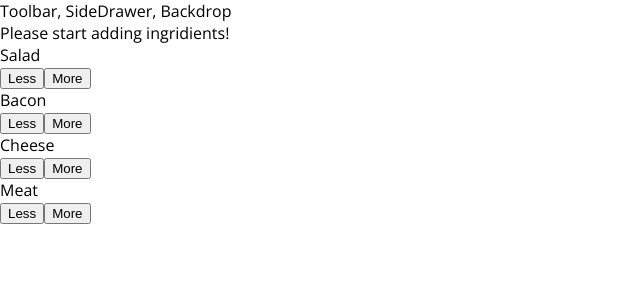
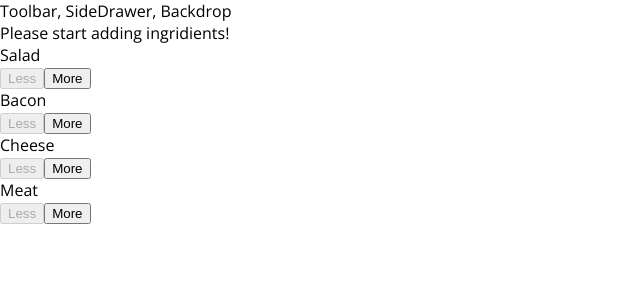
Before and after one commit to Aboramu/burger-builder, a React app: page / in a window 1280 px wide. Shown: the top 300 px of the page, without its empty margins (0-640 px from the left). Built offline with nearby package versions, Linux system fonts and the light colour scheme.

Commit message:
added connecting State to Build Controls an removing Ingredients Safely

```diff
--- a/src/components/Burger/build-controls/build-control/build-control.js
+++ b/src/components/Burger/build-controls/build-control/build-control.js
@@ -5,8 +5,17 @@
 const BuildControl = (props) => (
   <div className={classes.BuildControl}>
     <div className={classes.Label}>{props.label}</div>
-    <button className={classes.Less}>Less</button>
-    <button className={classes.More}>More</button>
+    <button
+      className={classes.Less}
+      onClick={props.removed}
+      disabled={props.disabled}>
+        Less
+    </button>
+    <button
+      className={classes.More}
+      onClick={props.added}>
+        More
+    </button>
   </div>
 );
 
--- a/src/components/Burger/build-controls/build-controls.js
+++ b/src/components/Burger/build-controls/build-controls.js
@@ -13,7 +13,12 @@
 const BuildControls = (props) => (
   <div className={classes.BuildControls}>
     {controls.map(ctrl => (
-      <BuildControl key={ctrl.label} label={ctrl.label} />
+      <BuildControl
+        key={ctrl.label}
+        label={ctrl.label}
+        added={() => props.ingredientAdded(ctrl.type)}
+        removed={() => props.ingredientRemove(ctrl.type)}
+        disabled={props.disabled[ctrl.type]} />
     ))}
   </div>
 );
--- a/src/containers/burger-builder/burger-builder.js
+++ b/src/containers/burger-builder/burger-builder.js
@@ -3,6 +3,13 @@
 import Aux from '../../hoc';
 import Burger from '../../components/Burger';
 import BuildControls from '../../components/Burger/build-controls';
+
+const INGREDIENT_PRICES = {
+  salad: 0.5,
+  cheese: 0.4,
+  meat: 1.3,
+  bacon: 0.7
+};
 
 class BurgerBuilder extends Component {
   state = {
@@ -11,14 +18,61 @@
       bacon: 0,
       cheese: 0,
       meat: 0
+    },
+    totalPrice: 4
+  }
+
+  addIngredientHandler = (type) => {
+    const oldCount = this.state.ingredients[type];
+    const updatedCount = oldCount + 1;
+    const updatedIngredients = {
+      ...this.state.ingredients
+    };
+    updatedIngredients[type] = updatedCount;
+    const priceAddition = INGREDIENT_PRICES[type];
+    const oldPrice = this.state.totalPrice;
+    const newPrice = oldPrice + priceAddition;
+    this.setState({
+      totalPrice: newPrice,
+      ingredients: updatedIngredients
+    })
+  }
+
+  removeIngredientHandler = (type) => {
+    const oldCount = this.state.ingredients[type];
+    if(oldCount <= 0) {
+      return;
     }
+    const updatedCount = oldCount - 1;
+    const updatedIngredients = {
+      ...this.state.ingredients
+    };
+    updatedIngredients[type] = updatedCount;
+    const priceDeduction = INGREDIENT_PRICES[type];
+    const oldPrice = this.state.totalPrice;
+    const newPrice = oldPrice - priceDeduction;
+    this.setState({
+      totalPrice: newPrice,
+      ingredients: updatedIngredients
+    })
   }
 
   render() {
+    const deisabledInfo = {
+      ...this.state.ingredients
+    }
+
+    for(let key in deisabledInfo) {
+      deisabledInfo[key] = deisabledInfo[key] <= 0
+    }
+
     return (
       <Aux>
         <Burger ingredients={this.state.ingredients} />
-        <BuildControls />
+        <BuildControls
+          ingredientAdded={this.addIngredientHandler}
+          ingredientRemove={this.removeIngredientHandler}
+          disabled={deisabledInfo} />
       </Aux>
     );
   }
```
